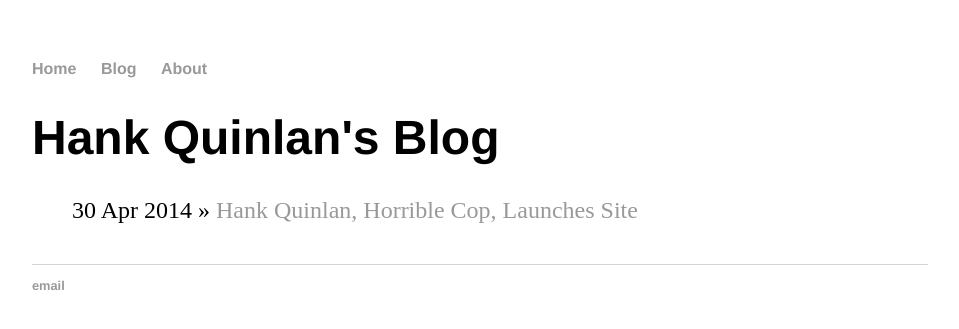
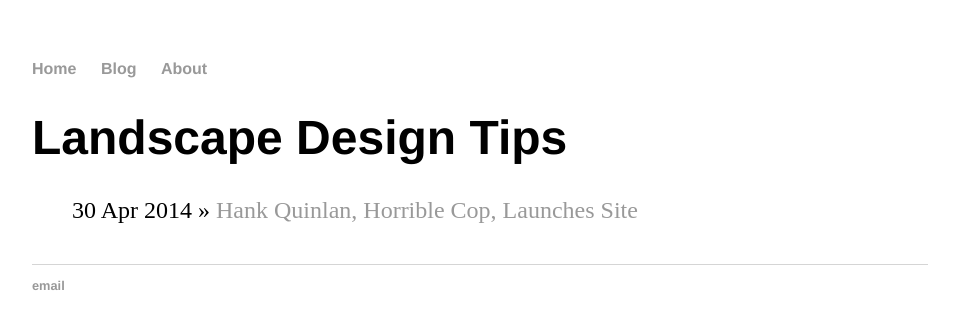
Before and after one commit to Quixoty/ORIG, a Jekyll site: the page built from blog/index.html, in a window 1280 px wide. Shown: the top 329 px of the page, without its empty margins (160-1119 px from the left). Built offline with Jekyll 4.4.1, drawn with Linux system fonts in a browser that asks for light colours.

Commit message:
Update index.html

```diff
--- a/blog/index.html
+++ b/blog/index.html
@@ -1,6 +1,6 @@
 ---
 layout: default
-title: Hank Quinlan's Blog
+title: Landscape Design Tips
 ---
 	<h1>{{ page.title }}</h1>
 	<ul class="posts">
```
